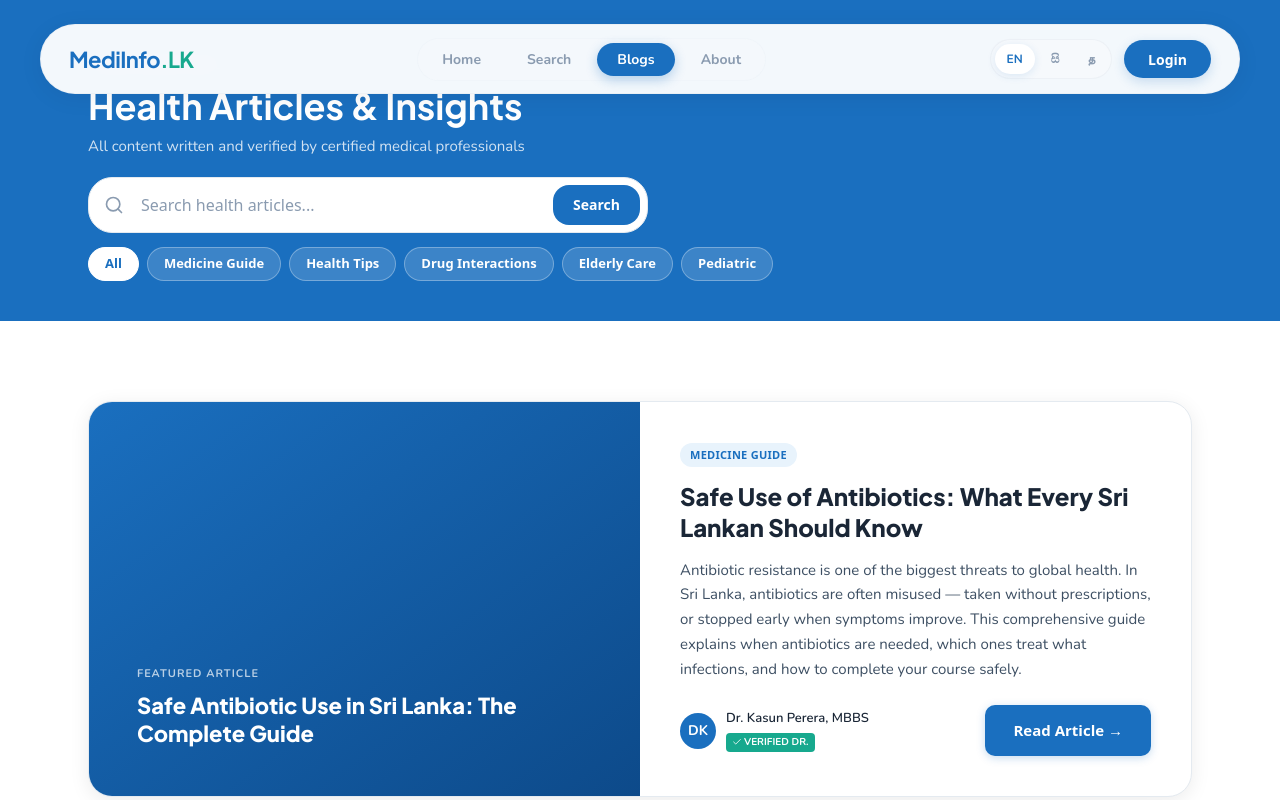
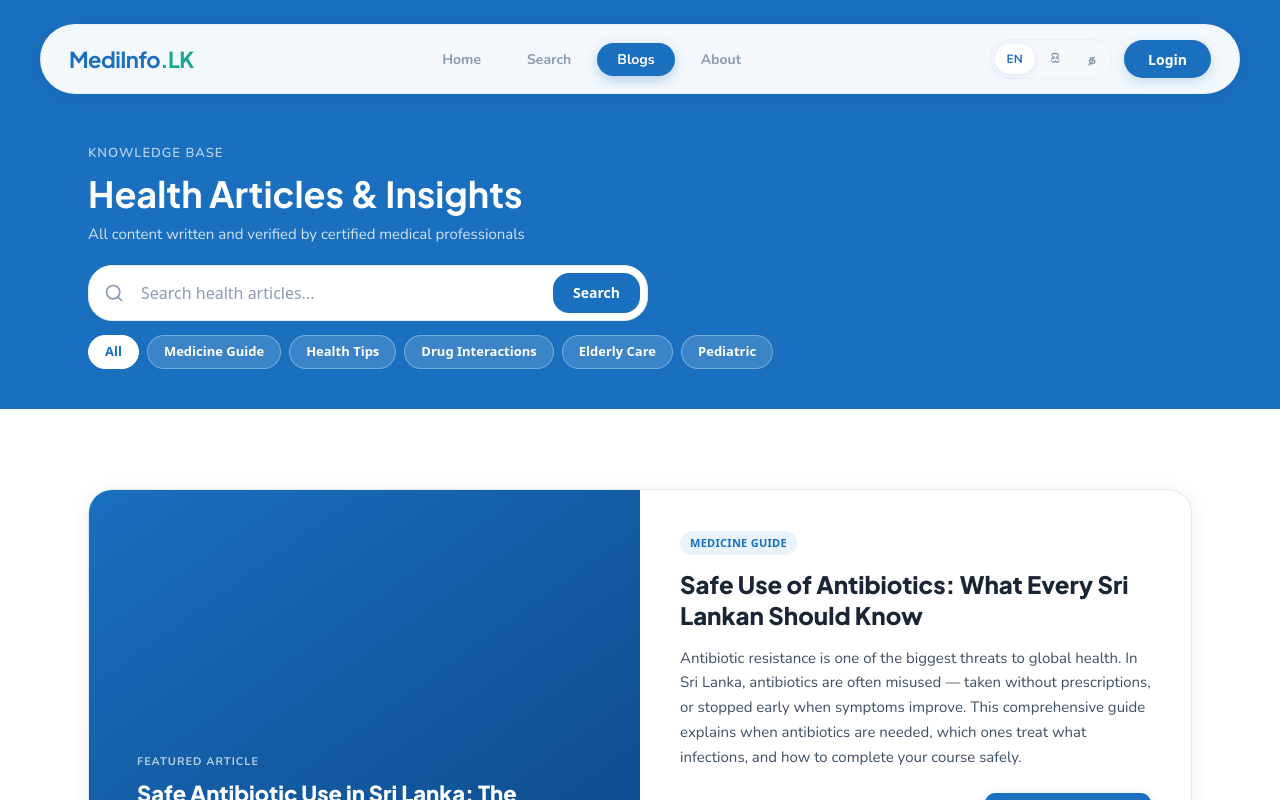
Before and after one commit to gavirubihan/MediInfo.lk, a Next.js app: page /blogs in a window 1280 px wide. Shown: the top 800 px of the page. Built offline with nearby package versions, Linux system fonts and the light colour scheme.

Commit message:
feat: add medicine details page and landing pages for search and blogs

```diff
--- a/src/app/blogs/page.tsx
+++ b/src/app/blogs/page.tsx
@@ -7,7 +7,7 @@ import { Check } from 'lucide-react';
 export default function BlogsPage() {
   return (
     <>
-      <div className="bg-blue pt-14 pb-10">
+      <div className="bg-blue pt-36 pb-10">
         <div className="max-w-[1200px] mx-auto px-6 md:px-12">
           <p className="text-[13px] text-white/70 uppercase tracking-[1px] mb-2 font-semibold">Knowledge Base</p>
           <h1 className="text-[36px] font-bold leading-[1.2] font-plus-jakarta text-white mb-2">Health Articles & Insights</h1>
--- a/src/app/medicine/[slug]/page.tsx
+++ b/src/app/medicine/[slug]/page.tsx
@@ -19,7 +19,7 @@ export default function MedicineDetailPage() {
 
   return (
     <>
-      <div className="py-6 bg-off-white">
+      <div className="pt-36 pb-6 bg-off-white">
         <div className="max-w-[1200px] mx-auto px-6 md:px-12">
           <div className="flex items-center gap-1.5 text-[13px] text-mid-gray">
             <Link href="/" className="text-blue no-underline hover:underline">Home</Link>
--- a/src/app/search/page.tsx
+++ b/src/app/search/page.tsx
@@ -8,7 +8,7 @@ export default function SearchPage() {
   return (
     <>
       {/* Search Header */}
-      <div className="bg-blue py-10">
+      <div className="bg-blue pt-36 pb-10">
         <div className="max-w-[1200px] mx-auto px-6 md:px-12">
           <p className="text-[13px] text-white/70 uppercase tracking-[1px] mb-2 font-semibold">Medicine Database</p>
           <h1 className="text-[36px] font-bold leading-[1.2] font-plus-jakarta text-white mb-2">Search Medicines</h1>
```
